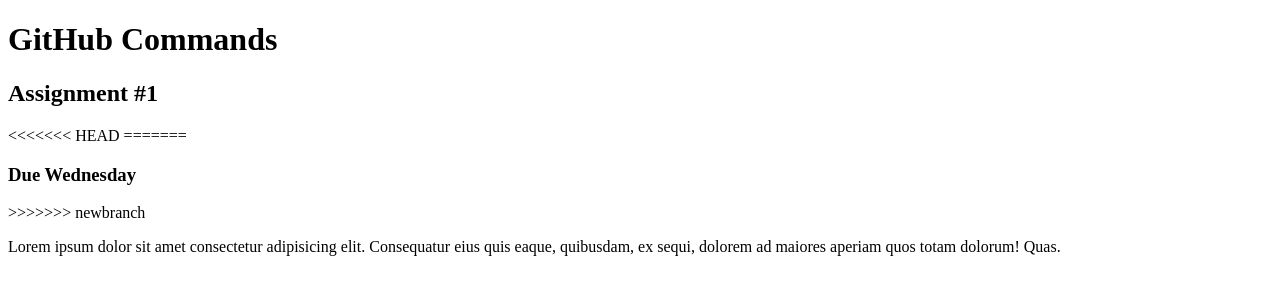
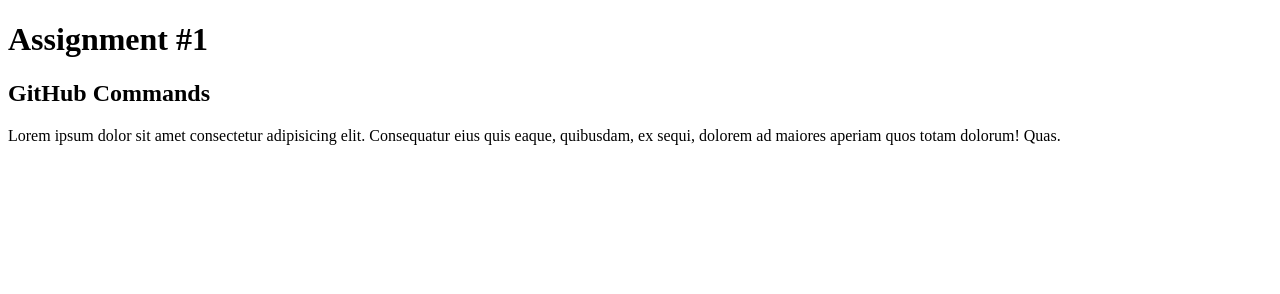
Before and after one commit to bcsf19m034/Mobile-Computing, a plain HTML site: page test.html in a window 1280 px wide. Drawn offline with Linux system fonts and the light colour scheme.

Commit message:
Editting file manually on github

```diff
--- a/test.html
+++ b/test.html
@@ -7,12 +7,8 @@
     <title>Document</title>
   </head>
   <body>
-    <h1>GitHub Commands</h1>
-    <h2>Assignment #1</h2>
-<<<<<<< HEAD
-=======
-    <h3>Due Wednesday</h3>
->>>>>>> newbranch
+    <h1>Assignment #1</h1>
+    <h2>GitHub Commands</h2>
     <p>
       Lorem ipsum dolor sit amet consectetur adipisicing elit. Consequatur eius
       quis eaque, quibusdam, ex sequi, dolorem ad maiores aperiam quos totam
```
